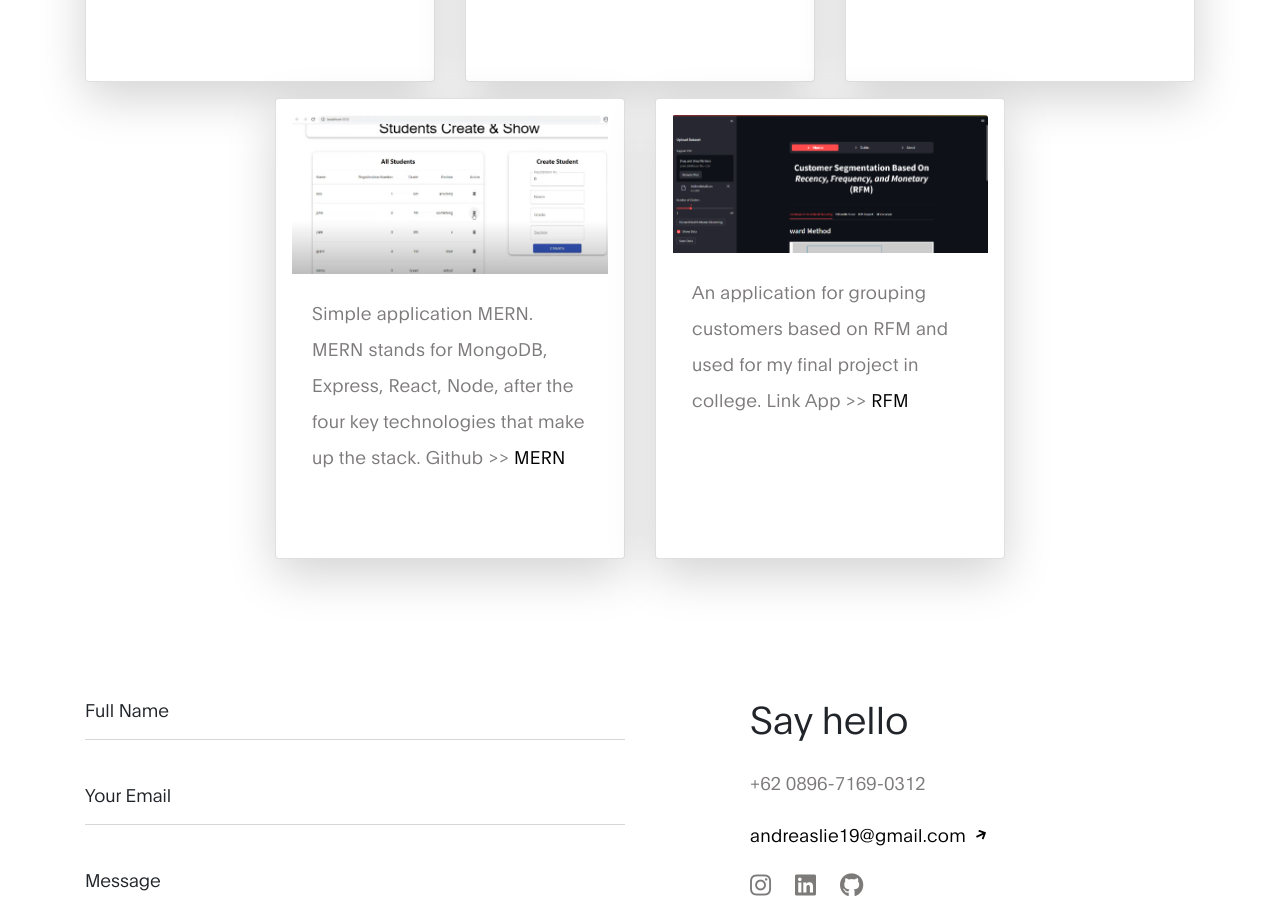
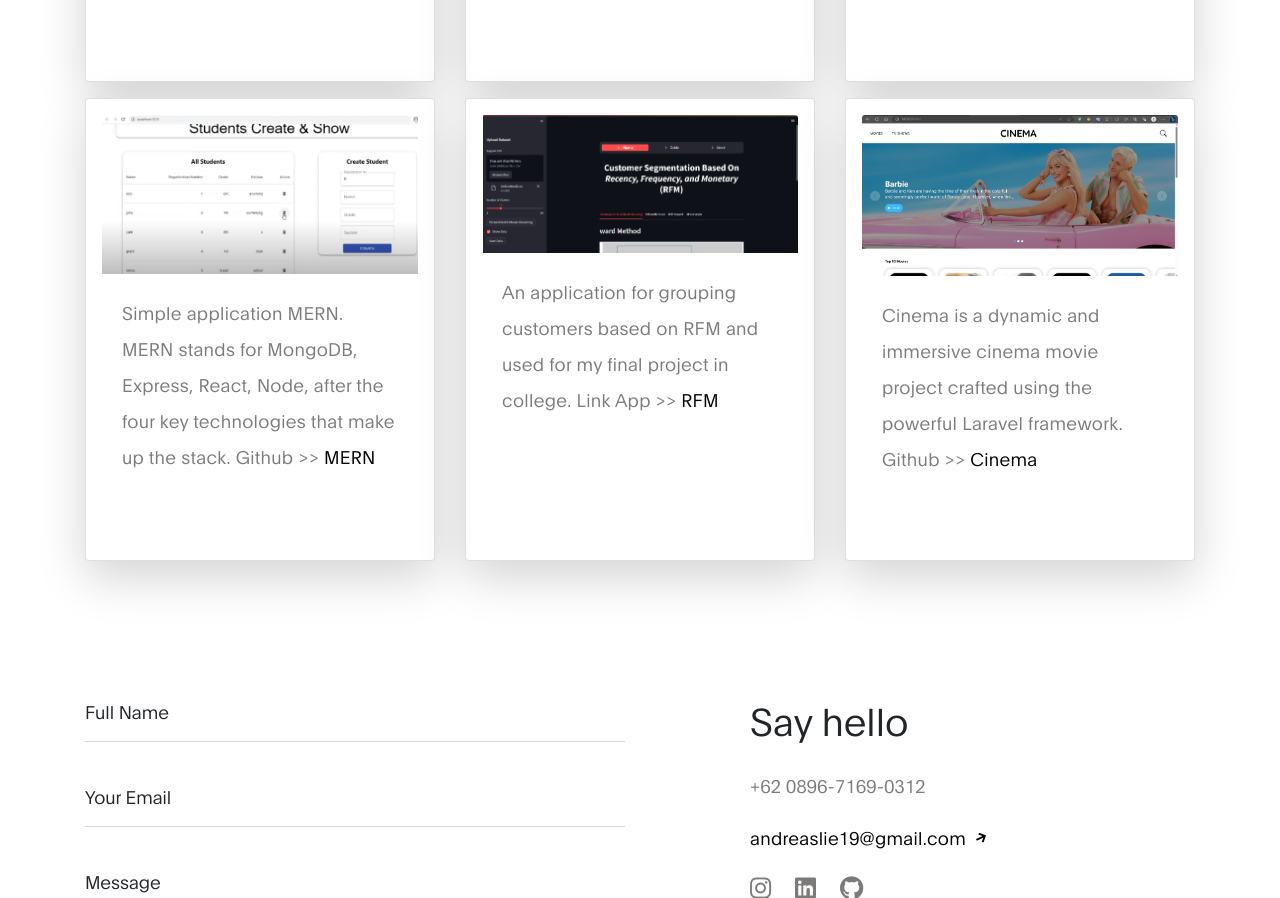
Before and after one commit to WinniWonka/andreas-porto-2, a plain HTML site: page index.html in a window 1280 px wide. Shown: the part 1633-2531 px from the top of the page. Drawn offline with Linux system fonts and the light colour scheme.

Commit message:
Add Project - Cinema project Laravel

```diff
--- a/index.html
+++ b/index.html
@@ -37,8 +37,6 @@
 
   <!-- MAIN CSS -->
   <link rel="stylesheet" href="css/tooplate-and-resume-style.css">
-  <!--
--->
 </head>
 
 <body data-spy="scroll" data-target="#navbarNav" data-offset="50">
@@ -48,7 +46,7 @@
     <div class="container">
 
       <a class="navbar-brand" href="#">
-        Andreas Resume
+        My Resume
       </a>
 
       <button class="navbar-toggler" type="button" data-toggle="collapse" data-target="#navbarNav"
@@ -212,6 +210,18 @@
             </div>
           </div>
         </div>
+        <div class="col-md-4 mb-3">
+          <div class="card h-100 shadow-lg p-3 mb-5 bg-white rounded">
+            <img src="images/projects/CinemaProjLaravel.png" class="card-img-top" alt="rfm" />
+            <div class="card-body">
+              <p class="card-text">
+                Cinema is a dynamic and immersive cinema movie project crafted using the powerful Laravel framework. Github >>
+                <a href="https://github.com/WinniWonka/cinema-movie"
+                  class="text-black fw-bold">Cinema</a>
+              </p>
+            </div>
+          </div>
+        </div>
       </div>
   </section>
 
```
Also changed, not shown: images/projects/CinemaProjLaravel.png (added).
